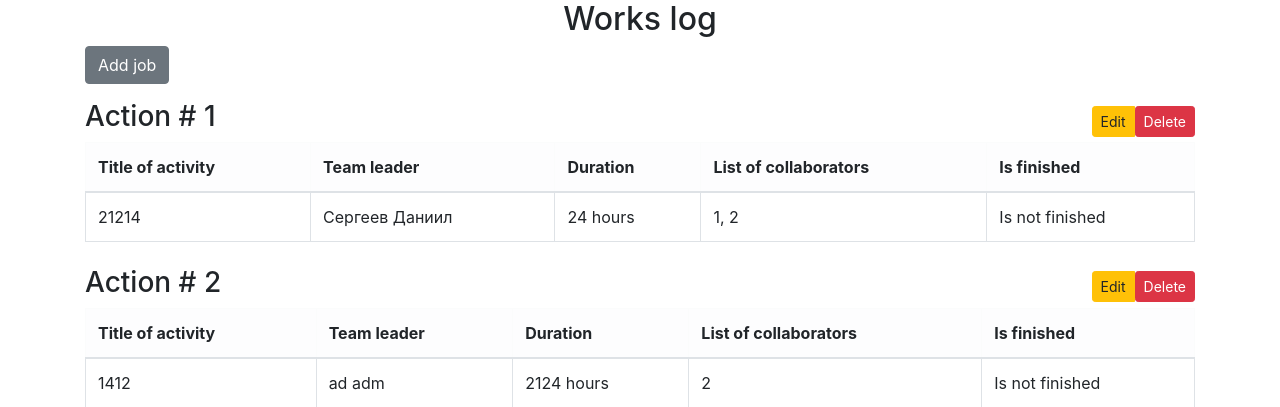
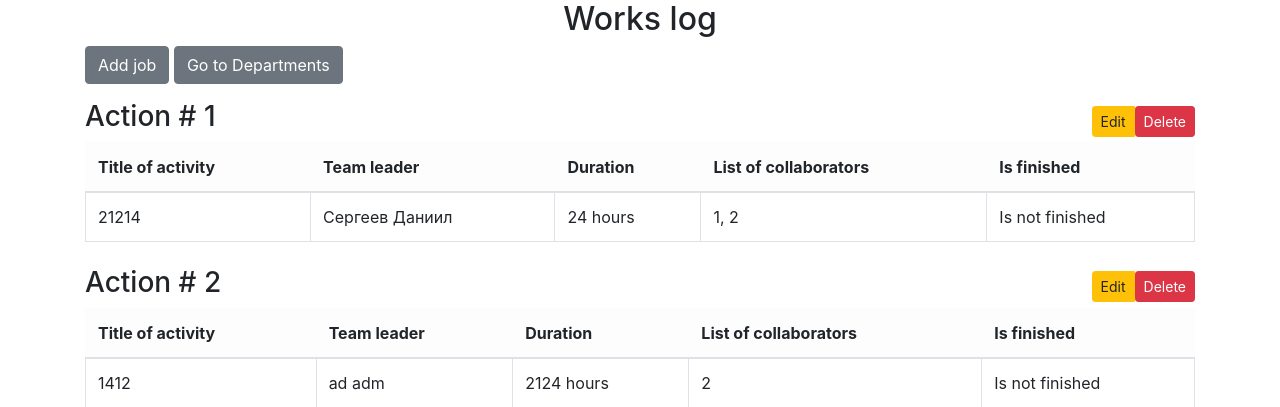
Before and after one commit to daniilok21/sqal5, a Flask app: page / in a window 1280 px wide. Shown: the part 72-479 px from the top of the page. Run offline with Flask 3, Linux system fonts and the light colour scheme; a user stored in the database is signed in; data comes from the database, SQL or seed files in the repository; some libraries are stand-ins or nearby versions.

Commit message:
21412411241241

```diff
--- a/templates/departments.html
+++ b/templates/departments.html
@@ -13,6 +13,9 @@
     <div class="mb-3 text-end">
         <a href="{{ url_for('add_department') }}" class="btn btn-secondary">
             <i class="bi bi-plus"></i> Add Department
+        </a>
+        <a href="{{ url_for('index') }}" class="btn btn-secondary">
+            <i class="bi bi-plus"></i> Back to Jobs
         </a>
     </div>
     {% endif %}
--- a/templates/jobs.html
+++ b/templates/jobs.html
@@ -13,6 +13,9 @@
     <div class="mb-3 text-end">
         <a href="{{ url_for('add_job') }}" class="btn btn-secondary">
             <i class="bi bi-plus"></i> Add job
+        </a>
+        <a href="{{ url_for('list_departments') }}" class="btn btn-secondary">
+            <i class="bi bi-plus"></i> Go to Departments
         </a>
     </div>
     {% endif %}
```
